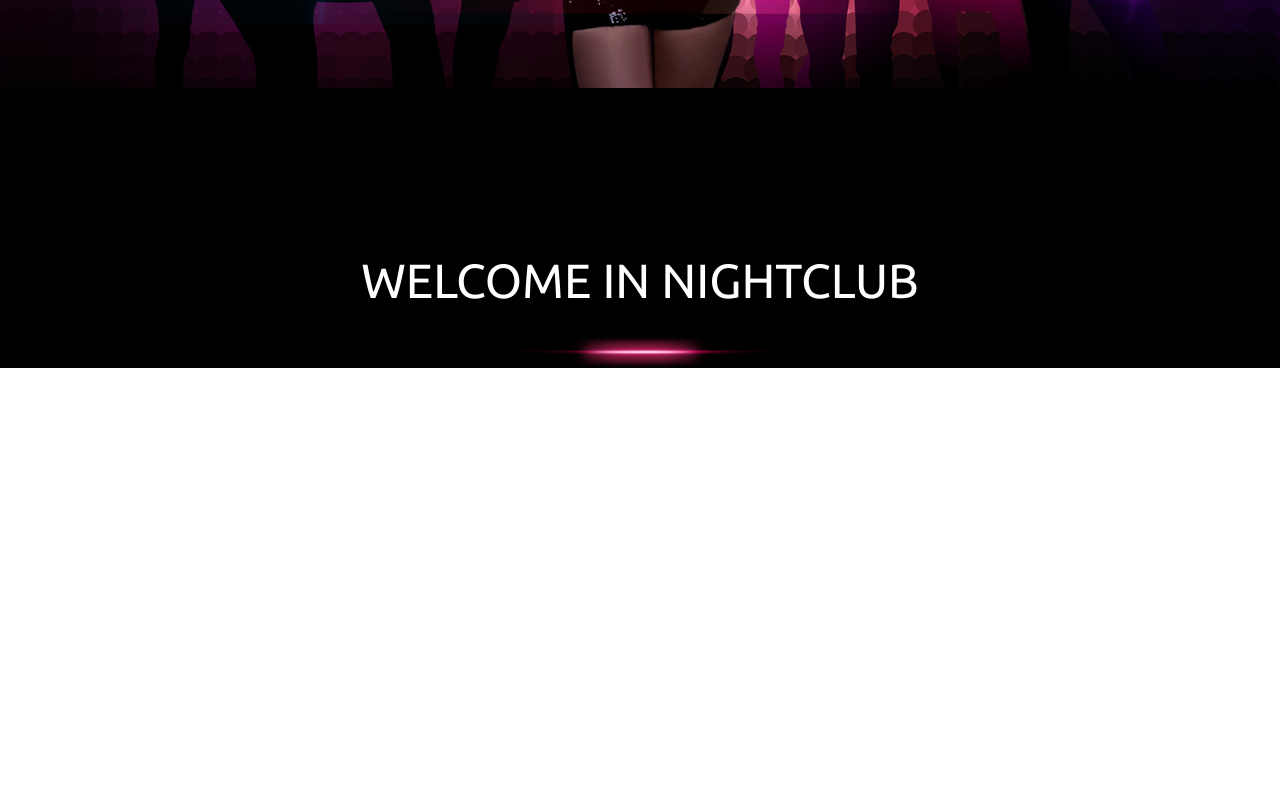
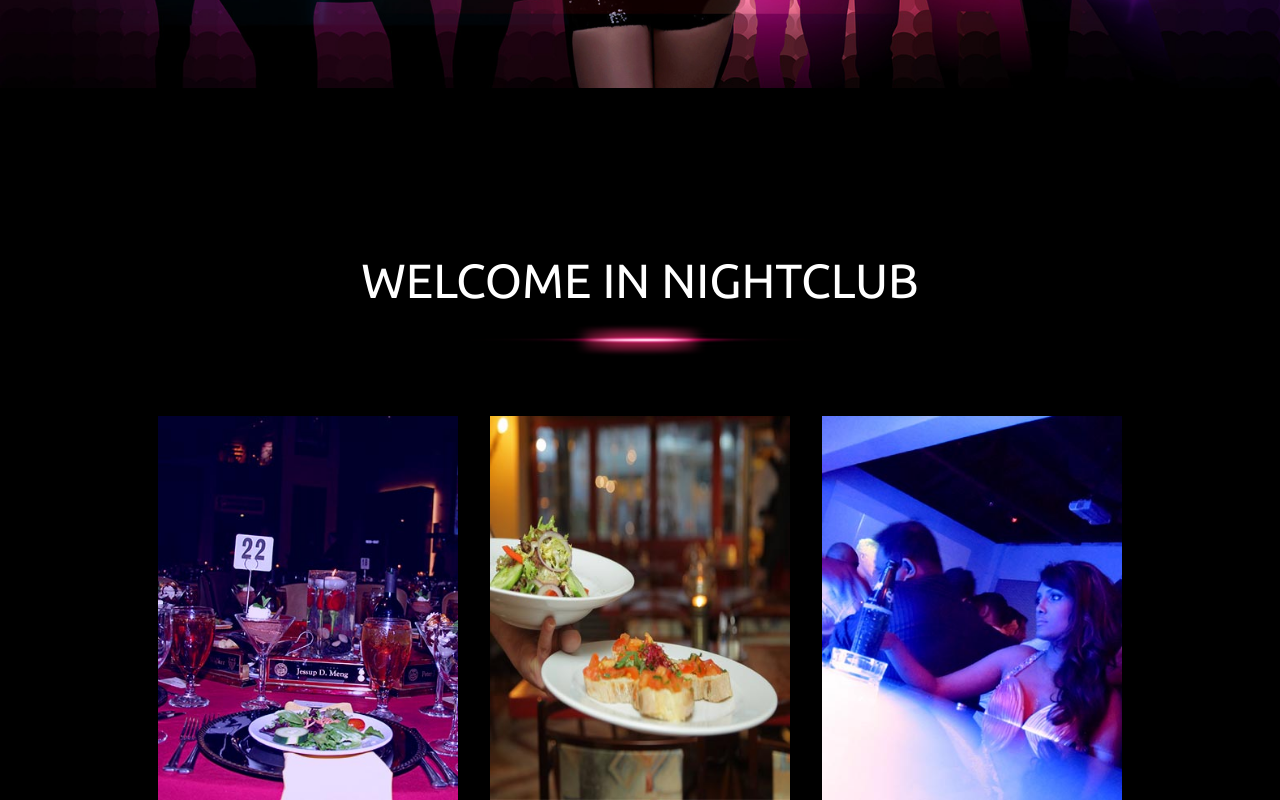
Before and after one commit to eydbjorgham/night-club, a Next.js app: page / in a window 1280 px wide. Shown: the part 598-1398 px from the top of the page. Before the commit the page ends 966 px from the top, so only its background shows below. Built offline with nearby package versions, Linux system fonts and the light colour scheme.

Commit message:
welcome init

```diff
--- a/src/app/components/Overskrift.jsx
+++ b/src/app/components/Overskrift.jsx
@@ -2,7 +2,7 @@ import Image from "next/image";
 
 const Overskrift = ({ text }) => {
   return (
-    <div className="flex flex-col items-center gap-8">
+    <div className="flex flex-col items-center gap-5">
       <h1 className="text-center text-5xl text-white uppercase">{text}</h1>
       <Image
         src="/assets/bottom_line2.png"
--- /dev/null
+++ b/src/app/components/Welcome.jsx
@@ -0,0 +1,29 @@
+import Image from "next/image";
+
+const Welcome = () => {
+  return <div className="flex justify-center gap-8 mt-15">
+    <Image
+        src="/assets/content-img/thumb1.jpg"
+        alt="Illustration"
+        width={300}
+        height={300}
+        className=""
+    />
+    <Image
+        src="/assets/content-img/reastaurant_1.jpg"
+        alt="Illustration"
+        width={300}
+        height={300}
+        className=""
+    />
+    <Image
+        src="/assets/content-img/thumb2.jpg"
+        alt="Illustration"
+        width={300}
+        height={300}
+        className=""
+    />
+  </div>;
+};
+
+export default Welcome;
--- a/src/app/page.js
+++ b/src/app/page.js
@@ -2,6 +2,7 @@ import Image from "next/image";
 import { Ubuntu } from "next/font/google";
 import Nav from "@/app/components/Nav";
 import Overskrift from "./components/Overskrift";
+import Welcome from "./components/Welcome";
 
 const ubuntu = Ubuntu({
   subsets: ["latin"],
@@ -28,6 +29,7 @@ export default function Home() {
           <main>
             <section>
             <Overskrift text="Welcome in nightclub" />
+            <Welcome />
             </section>
           </main>
           <footer></footer>
```
